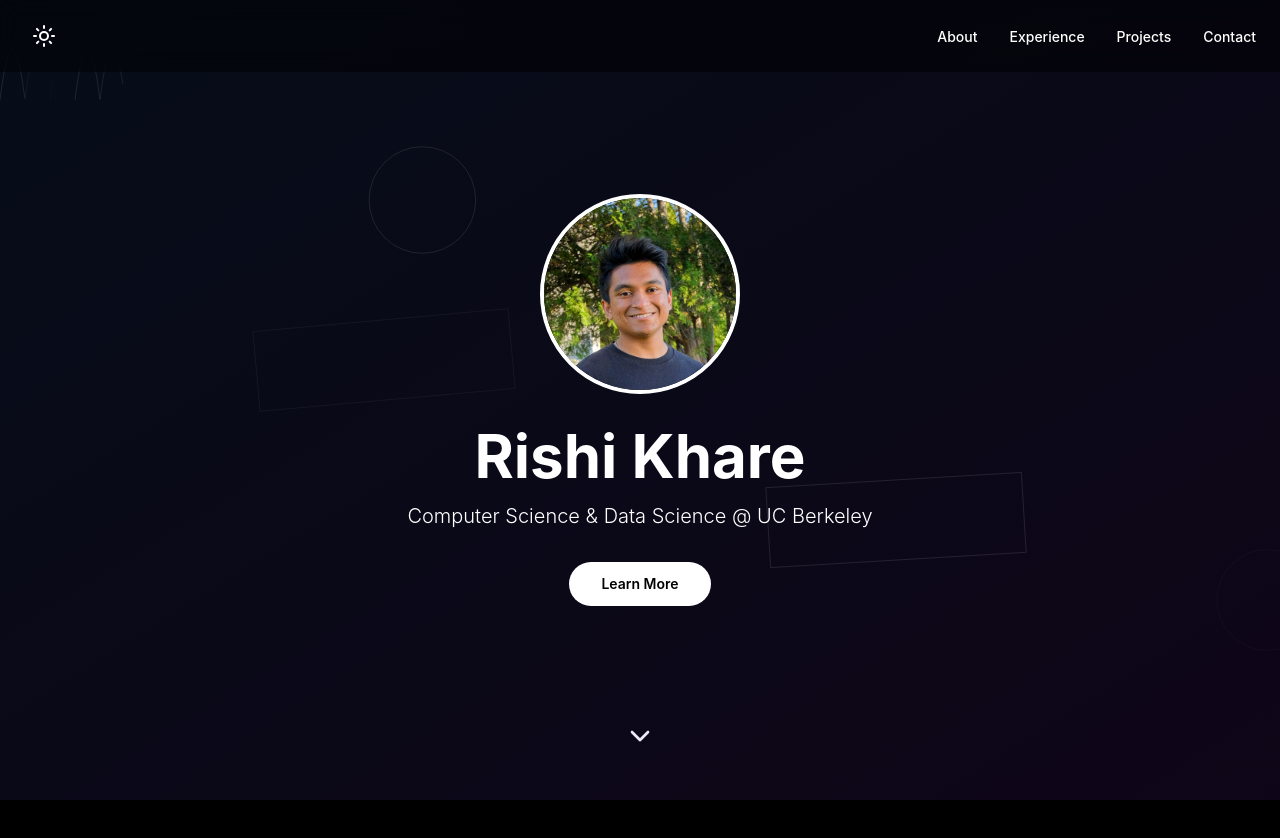
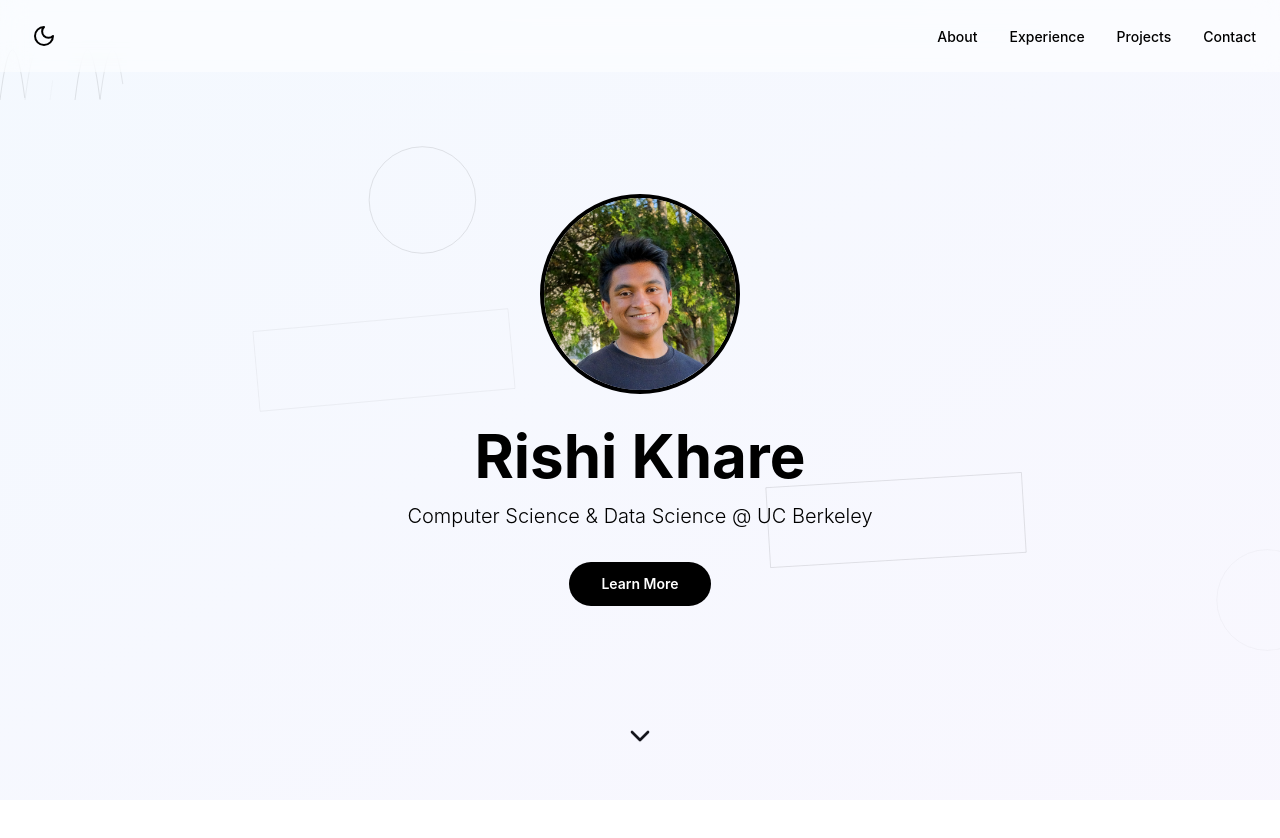
Before and after one commit to rishiskhare/personal-website, a Next.js app: page / in a window 1280 px wide. Shown: the top 838 px of the page. Built offline with nearby package versions, Linux system fonts and the light colour scheme.

Commit message:
Made light mode default

```diff
--- a/app/page.tsx
+++ b/app/page.tsx
@@ -13,7 +13,7 @@ import { Item, ItemType } from '../types/types'
 
 export default function Home() {
   const [scrollY, setScrollY] = useState(0)
-  const [isDarkMode, setIsDarkMode] = useState(true)
+  const [isDarkMode, setIsDarkMode] = useState(false)
   const [selectedItem, setSelectedItem] = useState<Item | null>(null)
   const [itemType, setItemType] = useState<ItemType | null>(null)
 
```
